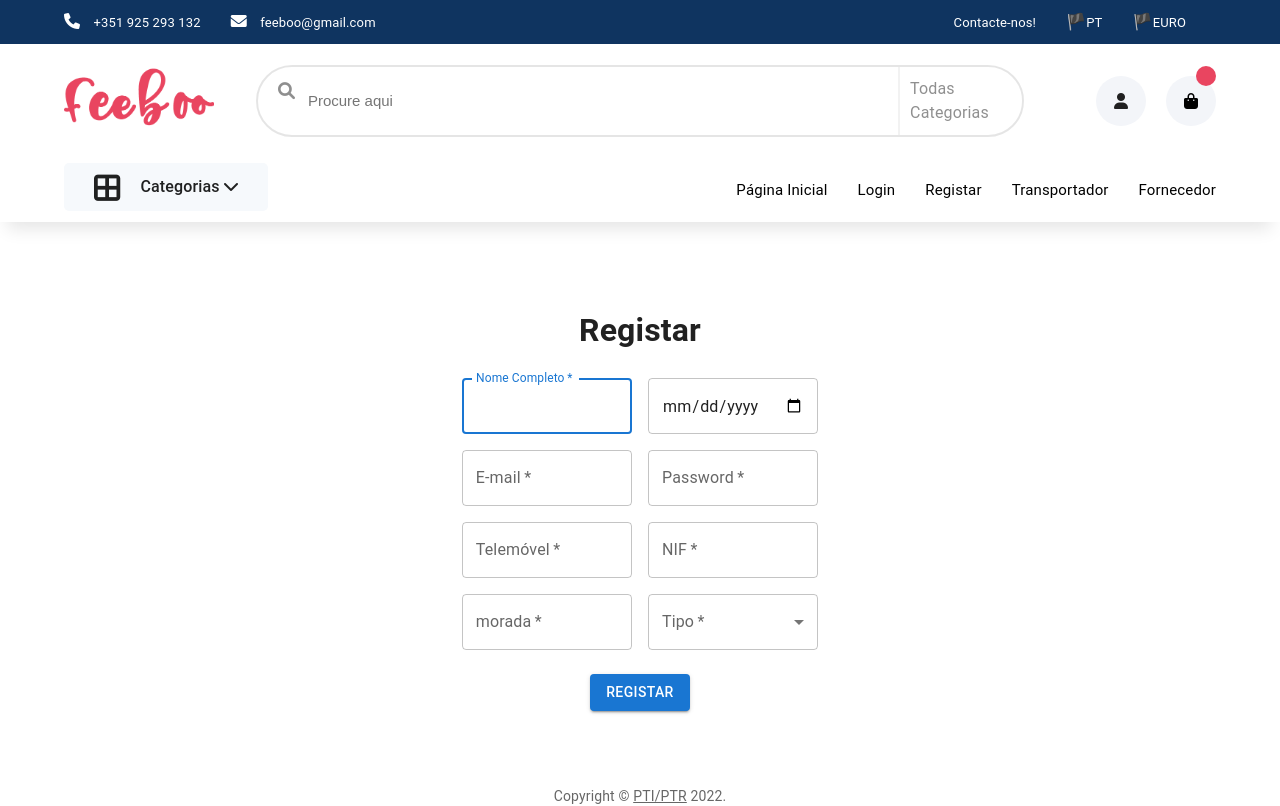
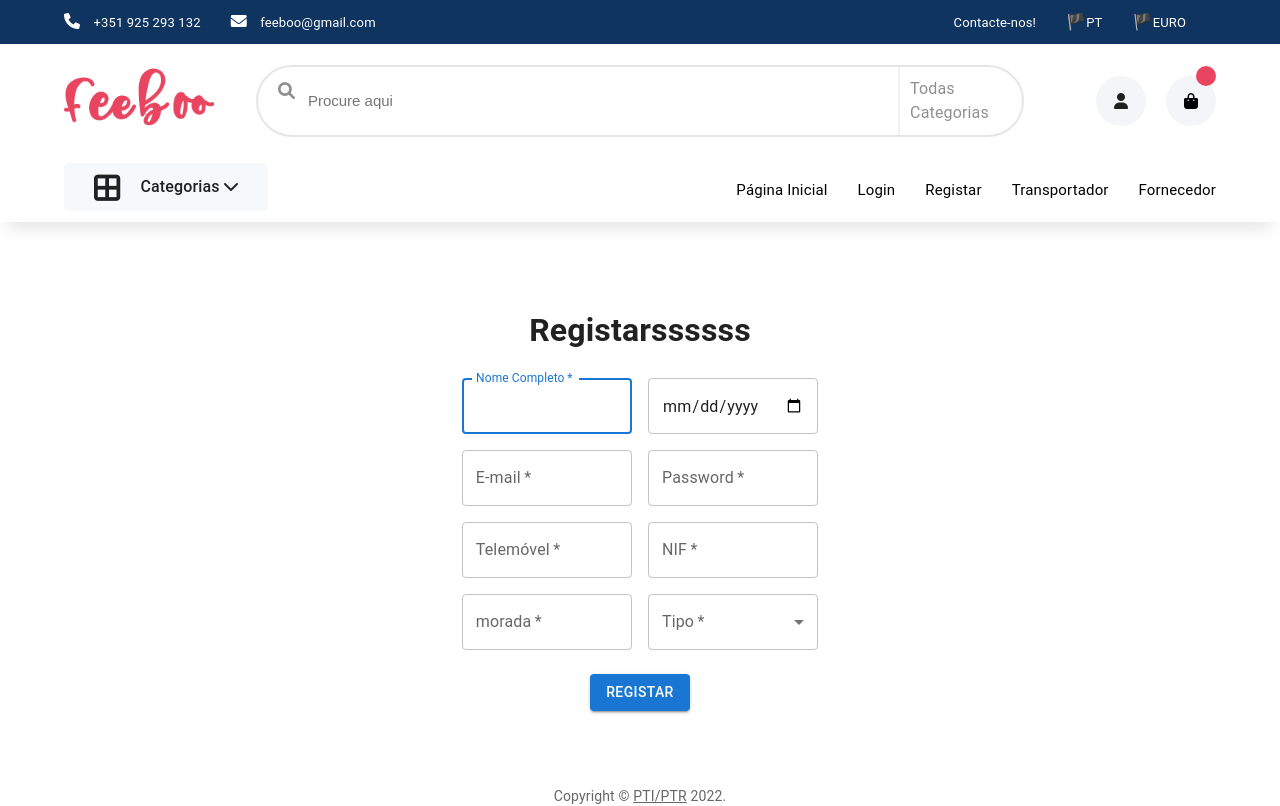
Before and after one commit to antonio-murta/PTI-PTR, a React (Create React App) app in the folder feebo-front/my-app/: page /registar in a window 1280 px wide. Shown: the top 806 px of the page. Built offline with nearby package versions, Linux system fonts and the light colour scheme.

Commit message:
experiencia

```diff
--- a/feebo-front/my-app/src/pages/registar.js
+++ b/feebo-front/my-app/src/pages/registar.js
@@ -38,7 +38,6 @@ export default function Registar() {
     event.preventDefault();
     const data = new FormData(event.currentTarget);
 
-
     console.log(data.get('email'))
     Axios.post("http://localhost:3001/insert", {
       email: data.get('email'),
@@ -71,7 +70,7 @@ export default function Registar() {
             alignItems: 'center'
           }}
         >
-          <h1> Registar </h1>
+          <h1> Registarssssss </h1>
           <Box onSubmit={handleSubmit} component="form" noValidate  sx={{ mt: 3 }}>
             <Grid container spacing={{xs: 4, md:2}}> {/* numero de "blocos"*/}
               <Grid item xs={12} sm={6}> {/* 6 = comprimento*/}
```
